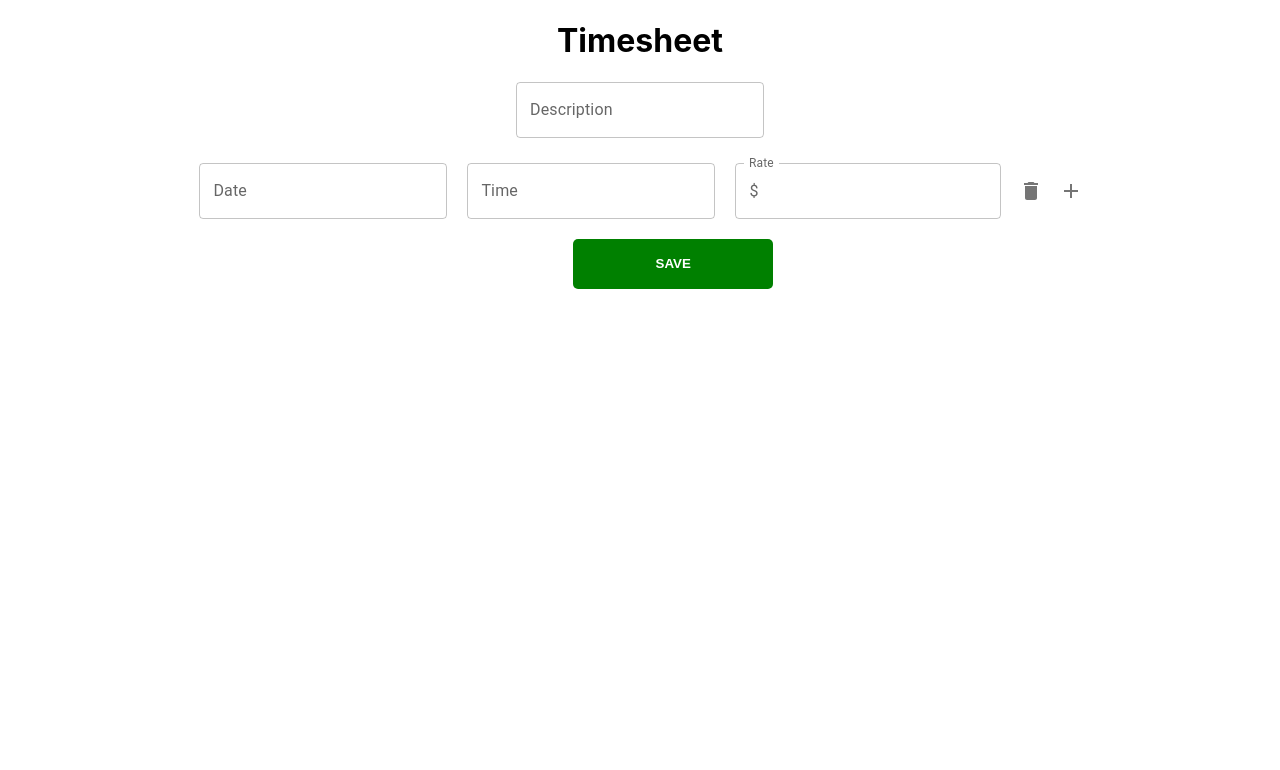
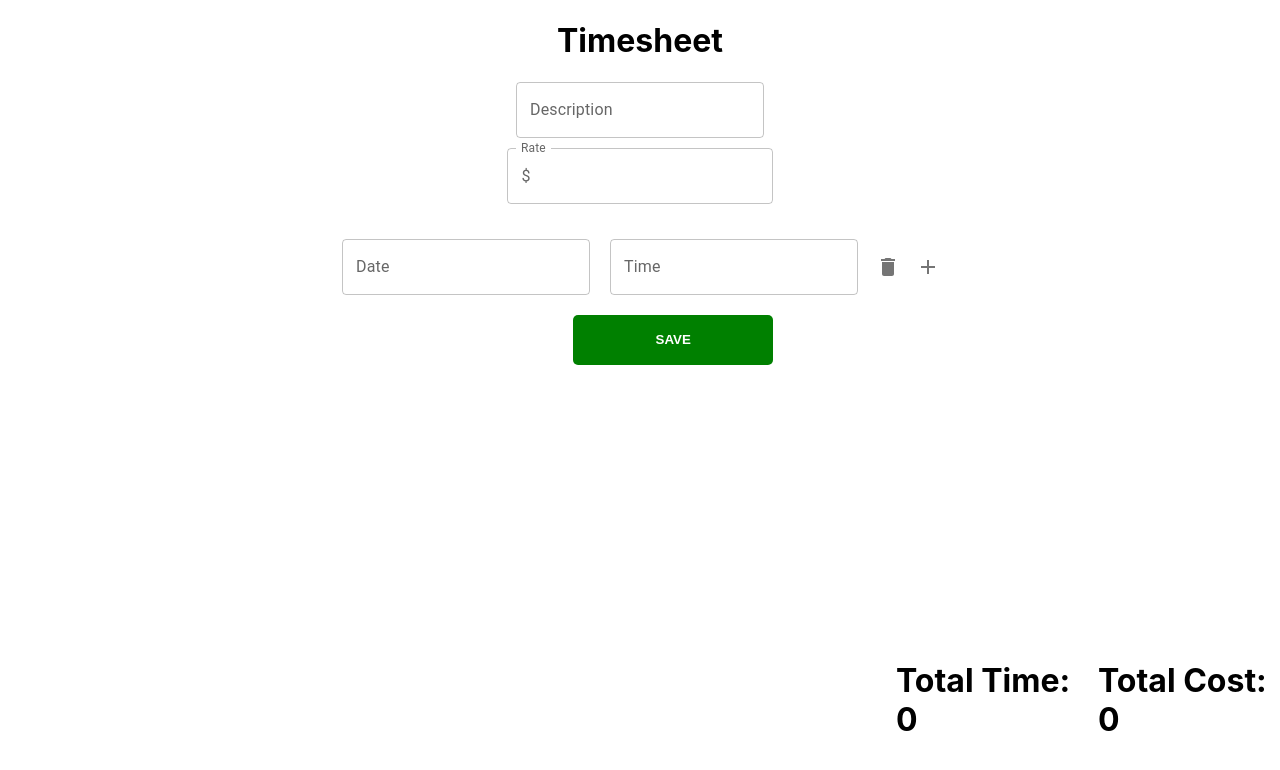
Before and after one commit to srikinnera/sn-timesheet, a React (Create React App) app: page / in a window 1280 px wide. Both pictures are taken after typing "Sample", "Sample123" into the empty fields and a click on the button "SUBMIT". Shown: the top 770 px of the page. Built offline with nearby package versions, Linux system fonts and the light colour scheme.

Commit message:
rate and footer

```diff
--- a/src/components/Rate/index.tsx
+++ b/src/components/Rate/index.tsx
@@ -1,10 +1,8 @@
 import InputAdornment from '@mui/material/InputAdornment';
 import TextField from '@mui/material/TextField';
-import { ControllerRenderProps } from 'react-hook-form';
 import { RateContainer } from './styled';
-import { TimeSheetForm } from '../../types';
 
-export const Rate = ({field}: {field: ControllerRenderProps<TimeSheetForm, `TimesheetForm.${number}.Rate`>}):JSX.Element => {
+export const Rate = ({handleRateChange}: {handleRateChange: (amount:number) => void}):JSX.Element => {
     return(
         <RateContainer>
              <TextField
@@ -13,7 +11,7 @@ export const Rate = ({field}: {field: ControllerRenderProps<TimeSheetForm, `Time
                 onChange={(event: React.ChangeEvent<HTMLInputElement>) => {
                     let amount = parseInt(event.target.value);
                     if(!amount || (amount && amount > 0)){
-                        field.onChange(amount);
+                        handleRateChange(amount);
                     }
                 }}
                 InputProps={{
--- a/src/components/TimePicker/index.tsx
+++ b/src/components/TimePicker/index.tsx
@@ -16,7 +16,7 @@ export const TimePicker = ({field}: {field: ControllerRenderProps<TimeSheetForm,
                     field.onChange(value);
                  }
                 }
-                format="mm:ss"
+                format="mm"
             />
         </LocalizationProvider>
         </TimePickerContainer>
--- a/src/components/TimesheetForm/index.tsx
+++ b/src/components/TimesheetForm/index.tsx
@@ -2,7 +2,7 @@ import TextField from '@mui/material/TextField';
 import IconButton from '@mui/material/IconButton';
 import DeleteIcon from '@mui/icons-material/Delete';
 import AddIcon from '@mui/icons-material/Add';
-import { useState } from 'react';
+import { useEffect, useState } from 'react';
 import dayjs, { type Dayjs } from 'dayjs';
 import { useForm, Controller, useFieldArray } from "react-hook-form"
 import { zodResolver } from "@hookform/resolvers/zod";
@@ -10,12 +10,14 @@ import { z } from "zod";
 import { DatePicker } from "../DatePicker";
 import { Rate } from "../Rate";
 import { TimePicker } from "../TimePicker"
+import { TotalsFooter } from '../TotalsFooter';
 import {Row, FormContainer, SubmitButton, Form, FormItem, ErrorMessage} from './styled';
 import {TimeSheetForm} from '../../types';
 
 
 export const TimesheetForm = ():JSX.Element => {
     const [description, setDescription] = useState<string>('');
+    const [rate, setRate] = useState<number>(0);
 
     const schema = z.object({
         TimesheetForm: z.array(z.object({
@@ -27,11 +29,23 @@ export const TimesheetForm = ():JSX.Element => {
             }).positive()
         }))
     })
-    const { handleSubmit, control, formState: { errors } } = useForm<TimeSheetForm>({resolver: zodResolver(schema) ,defaultValues: {TimesheetForm: [{Date: {}, Time: null, Rate: null}]}})
+    const { handleSubmit, control, formState: { errors }, watch } = useForm<TimeSheetForm>({resolver: zodResolver(schema) ,defaultValues: {TimesheetForm: [{Date: {}, Time: null}]}})
     const {fields, append, remove} = useFieldArray({
         control,
         name: "TimesheetForm"
     })
+
+    const watchAllFields = watch();
+
+    const handleRateChange = (amount:number) => {
+        setRate(amount);
+    }
+
+    useEffect(() => {
+        const subscription = watch((value, { name, type }) => console.log(value, name, type));
+        return () => subscription.unsubscribe();
+    }, [watch])
+
     return(
         <FormContainer>
         <h1>Timesheet</h1>
@@ -41,6 +55,7 @@ export const TimesheetForm = ():JSX.Element => {
                 value={description}
                 onChange={(event: React.ChangeEvent<HTMLInputElement>) => {setDescription(event?.target.value)}}
         />
+        <Rate handleRateChange={handleRateChange} />
         <Form onSubmit={handleSubmit((data: any) => console.log(data))}>
             {fields.map((item, index) => {
                 const errorObj = errors && errors.TimesheetForm ? errors.TimesheetForm[0] : {};
@@ -66,20 +81,10 @@ export const TimesheetForm = ():JSX.Element => {
                         </FormItem>
                         )}
                     />
-                    <Controller
-                        control={control}
-                        name={`TimesheetForm.${index}.Rate`}
-                        render={({field}) => (
-                            <FormItem>
-                                <Rate field={field} />
-                                <ErrorMessage>{errorObj?.Rate?.message}</ErrorMessage>
-                        </FormItem>
-                        )}
-                    />
                         <IconButton aria-label="delete" onClick={() => {if(index > 0) remove(index)}}>
                             <DeleteIcon />
                         </IconButton>
-                        <IconButton aria-label="add" onClick={() => append({Date:{}, Time:null, Rate:null})}>
+                        <IconButton aria-label="add" onClick={() => append({Date:{}, Time:null})}>
                             <AddIcon />
                         </IconButton>
                 </Row>
@@ -87,6 +92,7 @@ export const TimesheetForm = ():JSX.Element => {
         )}
         <SubmitButton type="submit">Save</SubmitButton>
       </Form>
+      <TotalsFooter values={watchAllFields} rate={rate}/>
       </FormContainer>
     )
 }
--- /dev/null
+++ b/src/components/TotalsFooter/index.tsx
@@ -0,0 +1,26 @@
+import {TotalsContainer} from './styled'
+import { TimeSheetForm } from "../../types"
+
+export const TotalsFooter = ({values, rate}: {values: TimeSheetForm, rate:number}):JSX.Element => {
+    const {TimesheetForm} = values;
+
+    let totalTime = TimesheetForm.reduce((prev, curr) => {
+        let time = curr.Time;
+        if(time)
+            return prev + time.get('minute');
+        return prev
+    }, 0);
+
+    let totalCost = rate * totalTime;
+
+    return (
+        <TotalsContainer>
+        <h1>
+            Total Time: {totalTime}
+        </h1>
+        <h1>
+            Total Cost: {totalCost}
+        </h1>
+        </TotalsContainer>
+    )
+}
--- /dev/null
+++ b/src/components/TotalsFooter/styled.ts
@@ -0,0 +1,11 @@
+import styled from "styled-components";
+
+export const TotalsContainer = styled.div`
+    display: flex;
+    position: absolute;
+    bottom: 5%;
+    left: 70%;
+    flex-direction: row;
+    justify-content: space-between;
+    gap: 15px;
+`;
--- a/src/types.ts
+++ b/src/types.ts
@@ -3,7 +3,6 @@ import { Dayjs } from "dayjs";
 export type TimeSheetFormInput = {
     Date: unknown;
     Time: Dayjs | null;
-    Rate: number | null;
 }
 
 export type TimeSheetForm = {
```
